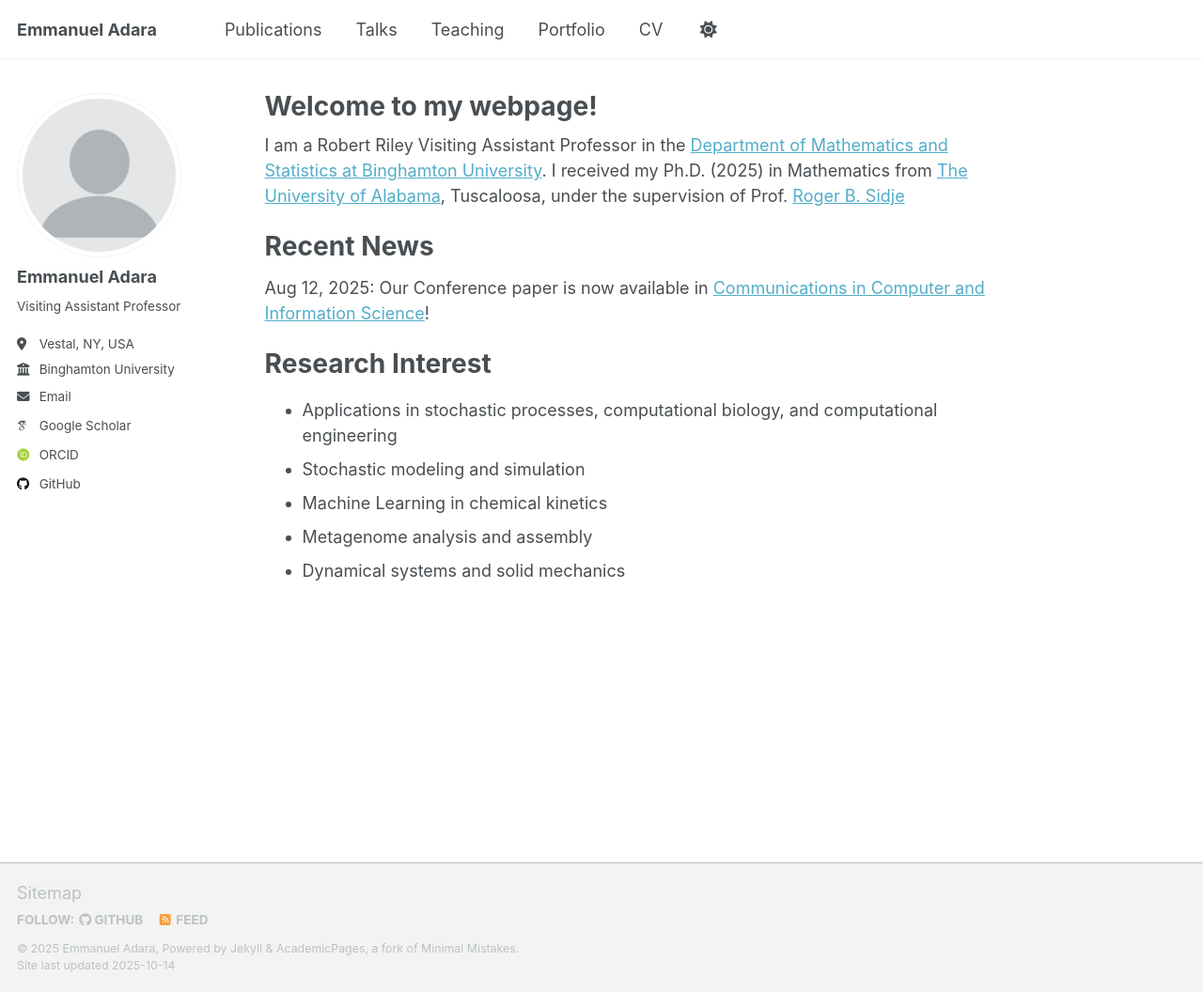
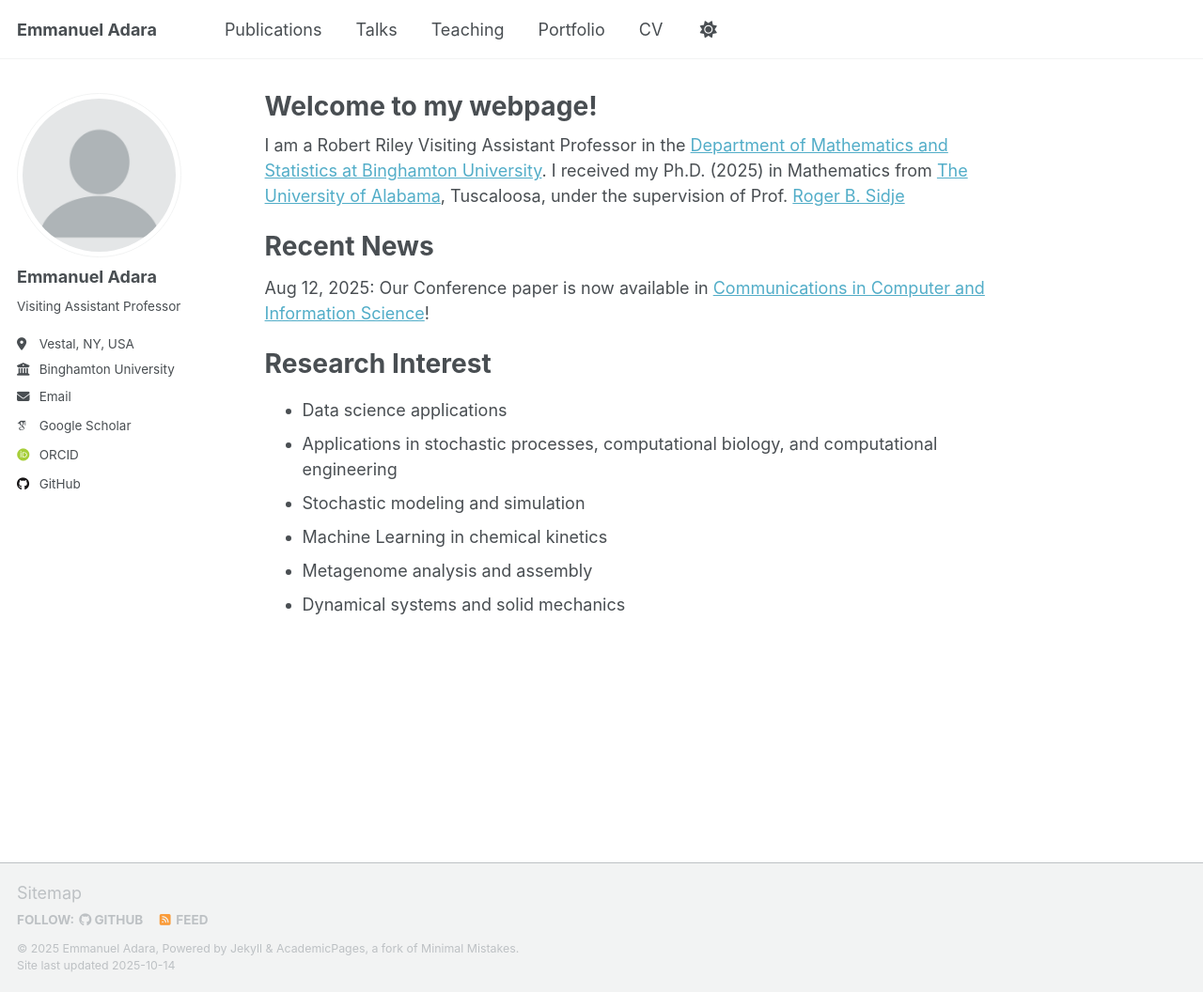
Before and after one commit to EmmanuelAdara/EmmanuelAdara.github.io, a Jekyll site: the page built from _pages/about.md, in a window 1280 px wide and 1056 px high. Shown: the whole window at 94% size. Built offline with Jekyll 4.4.1, drawn with Linux system fonts in a browser that asks for light colours; some web fonts are replaced; a script that is not in the unit is left out.

Commit message:
Update about.md

```diff
--- a/_pages/about.md
+++ b/_pages/about.md
@@ -17,6 +17,7 @@ Aug 12, 2025: Our Conference paper is now available in [Communications in Comput
 
 Research Interest
 ======
+* Data science applications
 * Applications in stochastic processes, computational biology, and computational engineering
 * Stochastic  modeling and simulation
 * Machine Learning in chemical kinetics
```
